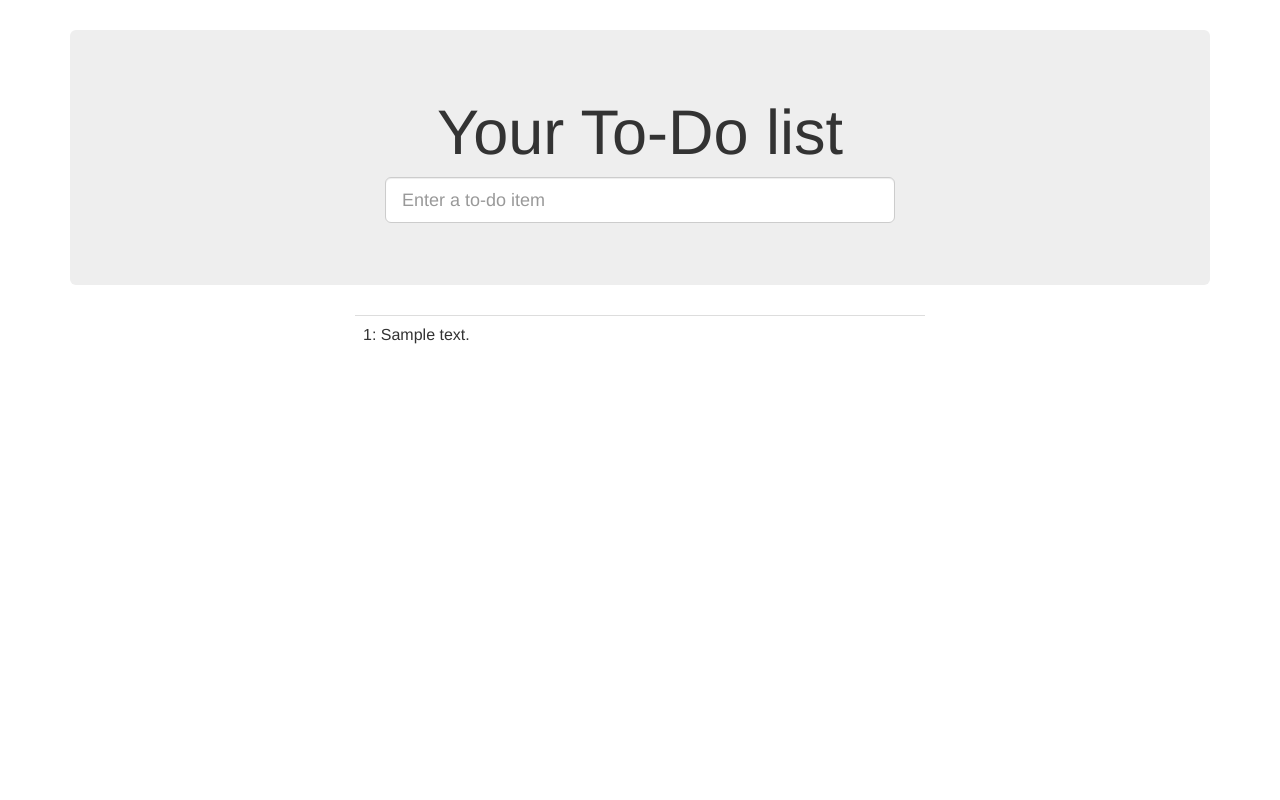
After one commit to PotatoBoy-MMY/mywebsite, a Django app: template lists/templates/list.html in a window 1280 px wide. The commit adds this page. Run offline with Django 3.2, Linux system fonts and the light colour scheme; the template is opened without the code that fills it: values that come from a table or form of the project are taken from there, others are empty; tables that the repository leaves empty hold one stand-in row (values such as "Sample post").

Commit message:
Add layout and styling

```diff
--- /dev/null
+++ b/lists/templates/base.html
@@ -0,0 +1,39 @@
+<html>
+<head>
+    <title>To-Do lists</title>
+    <link rel="stylesheet" href="https://cdn.jsdelivr.net/npm/bootstrap@3.4.1/dist/css/bootstrap.min.css">
+    <style>
+        body {
+            padding-top: 30px;
+        }
+        .jumbotron {
+            text-align: center;
+        }
+        #id_new_item {
+            width: 50%;
+            margin: 0 auto;
+        }
+        #id_list_table {
+            width: 50%;
+            margin: 20px auto;
+        }
+    </style>
+</head>
+<body>
+    <div class="container">
+        <div class="jumbotron">
+            {% block header_text %}{% endblock %}
+
+            <form method="POST" action="{% block form_action %}{% endblock %}">
+                <input name="item_text" id="id_new_item" class="form-control input-lg" placeholder="Enter a to-do item" />
+                {% csrf_token %}
+            </form>
+        </div>
+
+        <table id="id_list_table" class="table">
+            {% block table %}
+            {% endblock %}
+        </table>
+    </div>
+</body>
+</html>
--- /dev/null
+++ b/lists/templates/list.html
@@ -0,0 +1,13 @@
+{% extends 'base.html' %}
+
+{% block header_text %}
+    <h1>Your To-Do list</h1>
+{% endblock %}
+
+{% block form_action %}/lists/{{ list.id }}/{% endblock %}
+
+{% block table %}
+    {% for item in items %}
+        <tr><td>{{ forloop.counter }}: {{ item.text }}</td></tr>
+    {% endfor %}
+{% endblock %}
--- a/lists/views.py
+++ b/lists/views.py
@@ -20,4 +20,4 @@ def view_list(request, list_id):
         return redirect('/lists/%d/' % (list_.id,))
 
     items = Item.objects.filter(list=list_)
-    return render(request, 'home.html', {'list': list_, 'items': items})
+    return render(request, 'list.html', {'list': list_, 'items': items})
```
Also changed, not shown: functional_tests/tests.py (+20 -1 lines), lists/templates/home.html (+4 -17 lines), lists/tests.py (+10 -12 lines).
